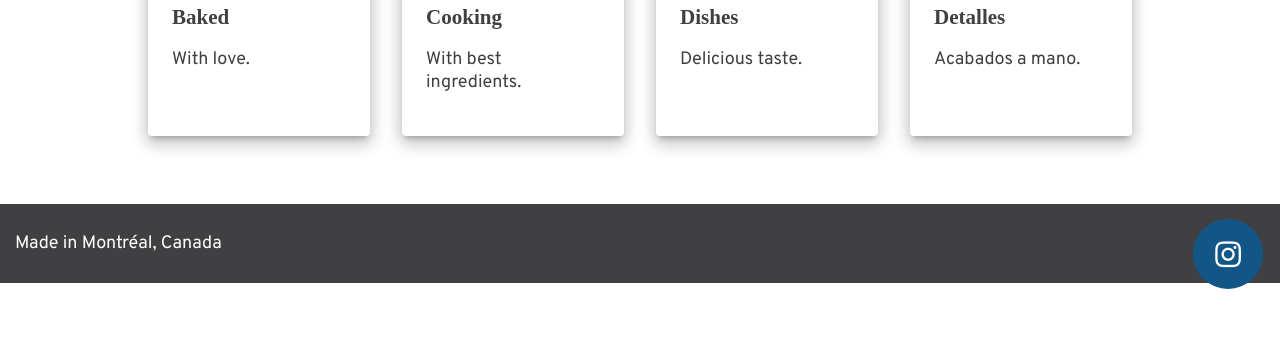
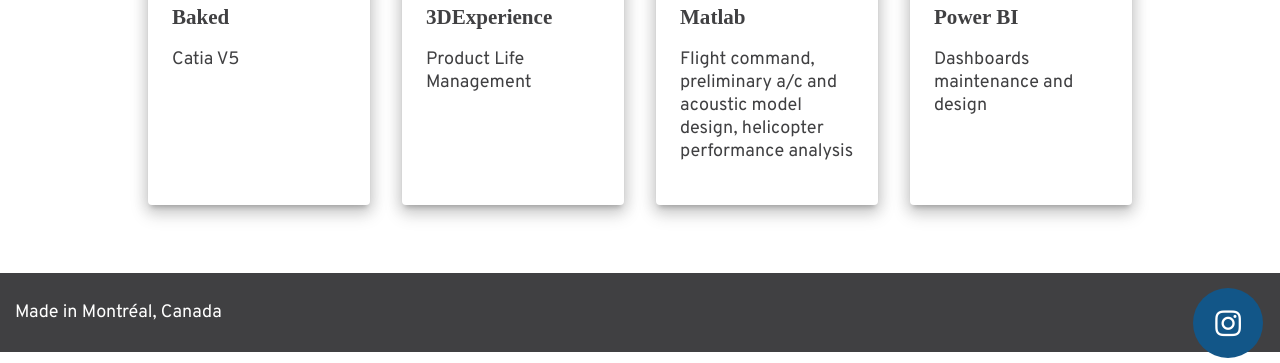
Before and after one commit to mehmetproa/mehmetproa, a plain HTML site: page index.html in a window 1280 px wide. Shown: the part 845-1208 px from the top of the page. Before the commit the page ends 1139 px from the top, so only its background shows below. Drawn offline with Linux system fonts and the light colour scheme; a web font is replaced by a local one.

Commit message:
link update

```diff
--- a/index.html
+++ b/index.html
@@ -24,7 +24,7 @@
   <div class="banner">
     <h1>Mehmet ALTUN</h1>
     <h2>Aerospace Engineer </h2>
-    <a href="https://www.instagram.com/me_alt/" target="_blank" class="btn-blue"> Contact me </a>
+    <a href="https://www.linkedin.com/in/mehmet-altun-64b96467/" target="_blank" class="btn-blue"> Contact me </a>
   </div>
 
   <div class="container">
@@ -36,31 +36,32 @@
           <img src="images/design.jpg" alt="Diseñar" >
         </a>
         <h3>Baked</h3>
-        <p>With love.</p>
+        <p>Catia V5</p>
       </div>
 
       <div class="card-white z-depth-3">
         <a href="https://www.instagram.com/me_alt/">
           <img src="images/code.jpg" alt="Codear">
         </a>
-        <h3>Cooking</h3>
-        <p>With best ingredients.</p>
+        <h3>3DExperience</h3>
+        <p>Product Life Management</p>
       </div>
 
       <div class="card-white z-depth-3">
         <a href="https://www.instagram.com/me_alt/">
-          <img src="images/test.jpg" alt="Testear">
+          <img src="images/test.jpg" alt="Design">
         </a>
-        <h3>Dishes</h3>
-        <p>Delicious taste.</p>
+        <h3>Matlab</h3>
+        <p>Flight command, preliminary a/c and acoustic model design,
+          helicopter performance analysis</p>
       </div>
 
       <div class="card-white z-depth-3">
         <a href="https://www.instagram.com/me_alt/">
           <img src="images/deploy.jpg" alt="Deployar">
         </a>
-        <h3>Detalles</h3>
-        <p>Acabados a mano.</p>
+        <h3>Power BI</h3>
+        <p>Dashboards maintenance and design</p>
       </div>
     </div>
 
@@ -69,10 +70,11 @@
   </div>
 
 </div>
+
   <!-- Footer section -->
 <div class="footer">
   <div class="clearfix">
-    <a href="https://www.instagram.com/me_alt/" class="fa fa-instagram"></a>
+    <a href="https://www.linkedin.com/in/mehmet-altun-64b96467/" class="fa fa-instagram"></a>
   </div>
 
   <p>
```
